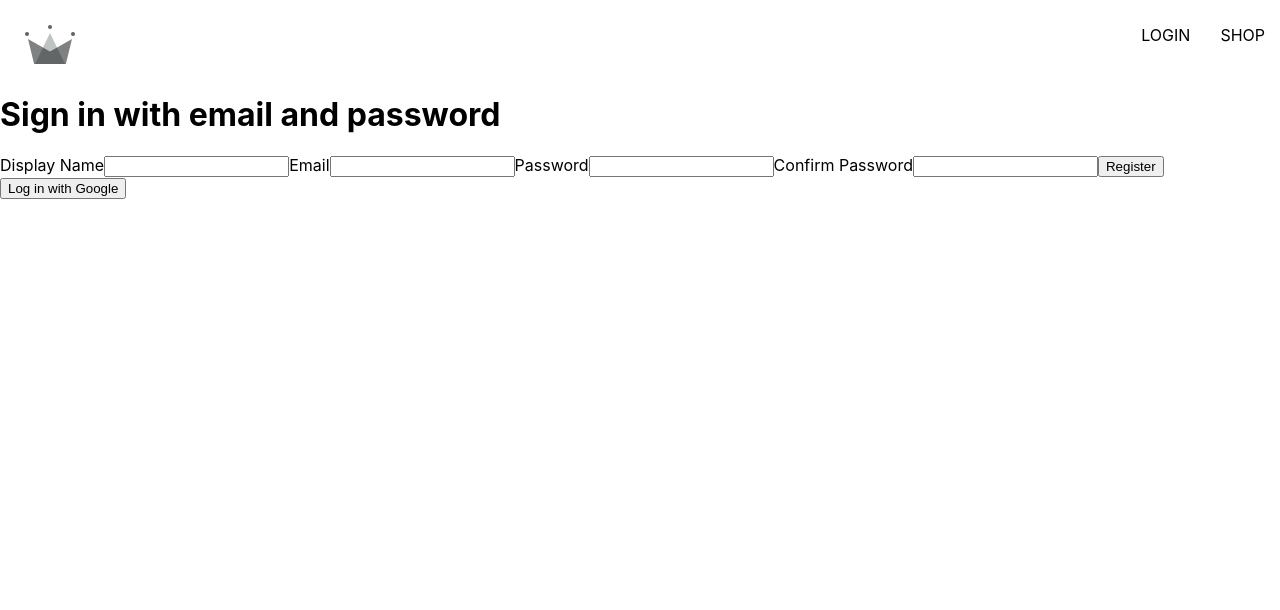
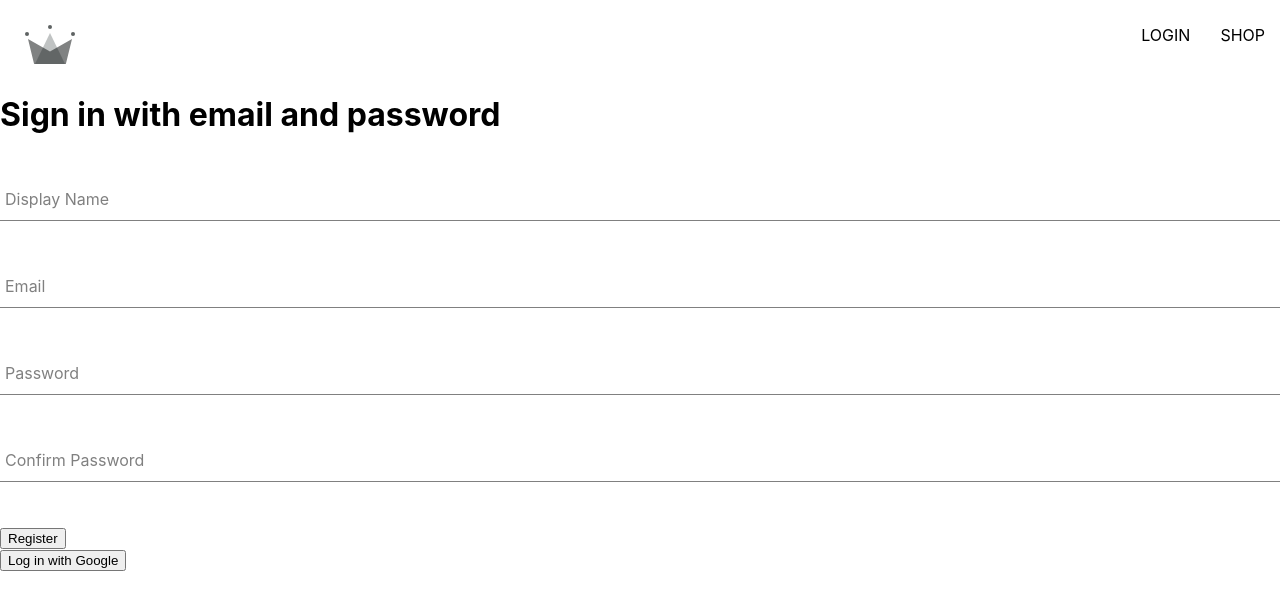
Before and after one commit to ClaspMyGoose/ztm_capstone, a React (Create React App) app: page /login in a window 1280 px wide. Shown: the top 610 px of the page. Built offline with nearby package versions, Linux system fonts and the light colour scheme; no server answers.

Commit message:
componentized form-input, styled form input

```diff
--- /dev/null
+++ b/src/components/form-input/form-input.component.jsx
@@ -0,0 +1,18 @@
+import './form-input.styles.scss';
+
+
+
+const FormInput = ({ label, ...otherProps }) => {
+
+  return (
+    <div className='group'>
+      <input className='form-input' {...otherProps} />
+      <label className={`${otherProps.value.length ? 'shrink' : ''} form-input-label`} >{label}</label>
+    </div>
+  )
+
+
+}
+
+
+export default FormInput;
--- /dev/null
+++ b/src/components/form-input/form-input.styles.scss
@@ -0,0 +1,54 @@
+$sub-color: grey;
+$main-color: black;
+
+@mixin shrinkLabel {
+  top: -14px;
+  font-size: 12px;
+  color: $main-color;
+}
+
+.group {
+  position: relative;
+  margin: 45px 0;
+
+  .form-input {
+    background: none;
+    background-color: white;
+    color: $sub-color;
+    font-size: 18px;
+    padding: 10px 10px 10px 5px;
+    display: block;
+    width: 100%;
+    border: none;
+    border-radius: 0;
+    border-bottom: 1px solid $sub-color;
+    margin: 25px 0;
+
+    &:focus {
+      outline: none;
+    }
+
+    &:focus ~ .form-input-label {
+      @include shrinkLabel();
+    }
+  }
+
+  input[type='password'] {
+    letter-spacing: 0.3em;
+  }
+
+  .form-input-label {
+    color: $sub-color;
+    font-size: 16px;
+    font-weight: normal;
+    position: absolute;
+    pointer-events: none;
+    left: 5px;
+    top: 10px;
+    transition: 300ms ease all;
+
+    &.shrink {
+      @include shrinkLabel();
+    }
+  }
+}
--- a/src/components/sign-up-form/sign-up-form.component.jsx
+++ b/src/components/sign-up-form/sign-up-form.component.jsx
@@ -1,6 +1,7 @@
 import './sign-up-form.styles.scss';
 import { useState } from 'react';
 import { createUserDocument, registerWithEmailPassword } from '../../utils/firebase/firebase.utils';
+import FormInput from '../form-input/form-input.component';
 
 
 
@@ -48,14 +49,10 @@
   <div className="sign-up-form">
     <h1>Sign in with email and password</h1>
     <form onSubmit={createNewUser}>
-      <label>Display Name</label>
-      <input type="text" name="displayName" required value={displayName} onChange={handleChange} />
-      <label>Email</label>
-      <input type="email" name ="email" required value={email} onChange={handleChange} />
-      <label>Password</label>
-      <input type="password" name="password" required value={password} onChange={handleChange} />
-      <label>Confirm Password</label>
-      <input type="password" name="passwordConfirm" required value={passwordConfirm} onChange={handleChange} />
+      <FormInput label='Display Name' type="text" name="displayName" required value={displayName} onChange={handleChange} />
+      <FormInput label='Email' type="email" name ="email" required value={email} onChange={handleChange} />
+      <FormInput label='Password' type="password" name="password" required value={password} onChange={handleChange} />
+      <FormInput label='Confirm Password' type="password" name="passwordConfirm" required value={passwordConfirm} onChange={handleChange} />
       <button type='submit'>Register</button>
     </form>
   </div>
--- a/src/routes/login/login.component.jsx
+++ b/src/routes/login/login.component.jsx
@@ -10,7 +10,7 @@
     createUserDocument(user);
   }
 
-  // ! prepared to do my email / pass register and signins -> but how do I get form data if it isn't in state?
+
 
   return (
     <div>
```
